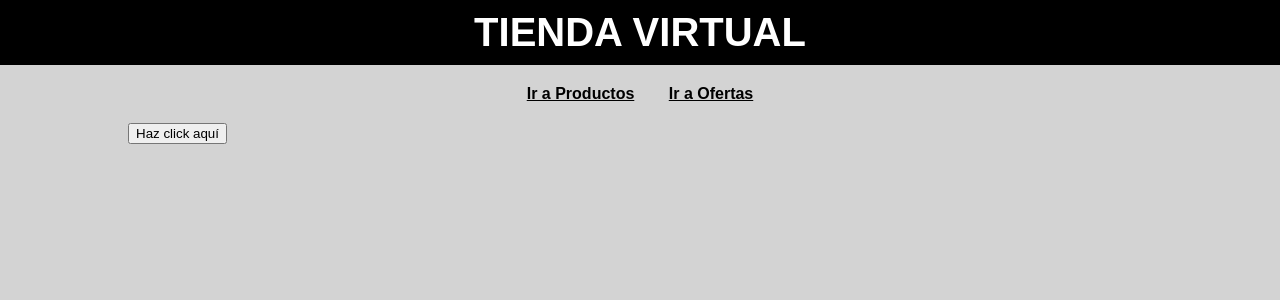
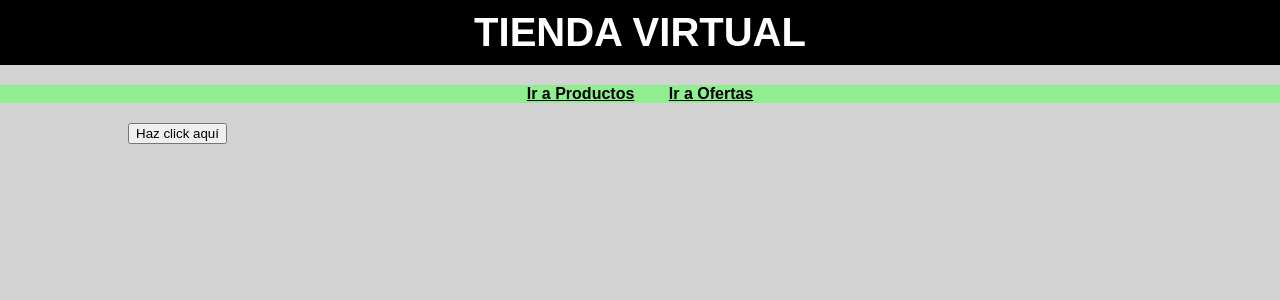
Before and after one commit to Luis-SX/ProyectoTienda, a Django app: page / in a window 1280 px wide. Shown: the top 300 px of the page. Run offline with Django 5.2, Linux system fonts and the light colour scheme.

Commit message:
mas modificaciones

```diff
--- a/proyecto_tienda/static/css/styles.css
+++ b/proyecto_tienda/static/css/styles.css
@@ -20,6 +20,11 @@ h1{
 nav {
     margin: 20px 0;
     text-align: center;
+    background-color: lightblue;
+}
+
+.navegacion{
+    background-color: lightgreen;
 }
 
 nav a{
--- a/proyecto_tienda/static/js/scripts.js
+++ b/proyecto_tienda/static/js/scripts.js
@@ -4,7 +4,7 @@ document.addEventListener("DOMContentLoaded", function(){
     //cambiar color de fondo de los links
     navlink.forEach(function(link){
         link.addEventListener("mouseover", function(){
-            link.style.backgroundColor = "#ffe4c4";
+            link.style.backgroundColor = "#green";
         });
         link.addEventListener("mouseout", function(){
             link.style.backgroundColor = "";
--- a/proyecto_tienda/templates/index.html
+++ b/proyecto_tienda/templates/index.html
@@ -11,7 +11,7 @@
     <header>
         <h1>TIENDA VIRTUAL</h1>
     </header>
-     <nav>
+     <nav class="navegacion">
         <a href="{% url 'productos:index'%}"> Ir a Productos</a>
         <a href="{% url 'ofertas:index'%}"> Ir a Ofertas</a>
      </nav>
```
